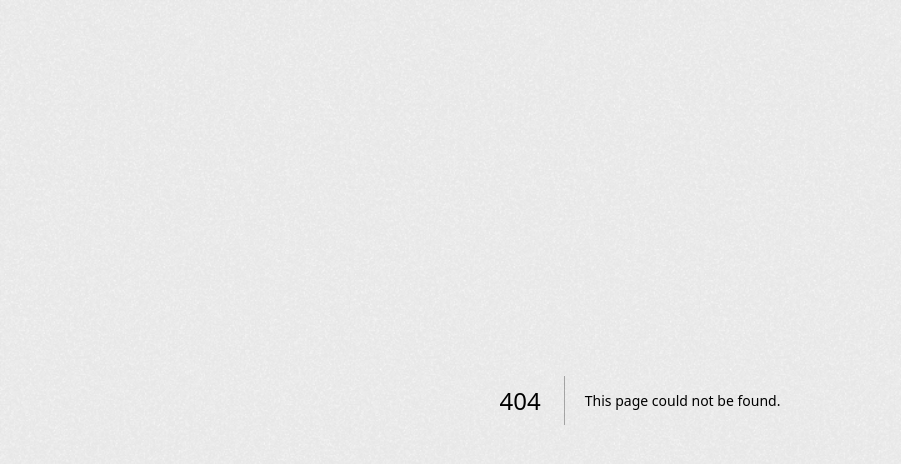
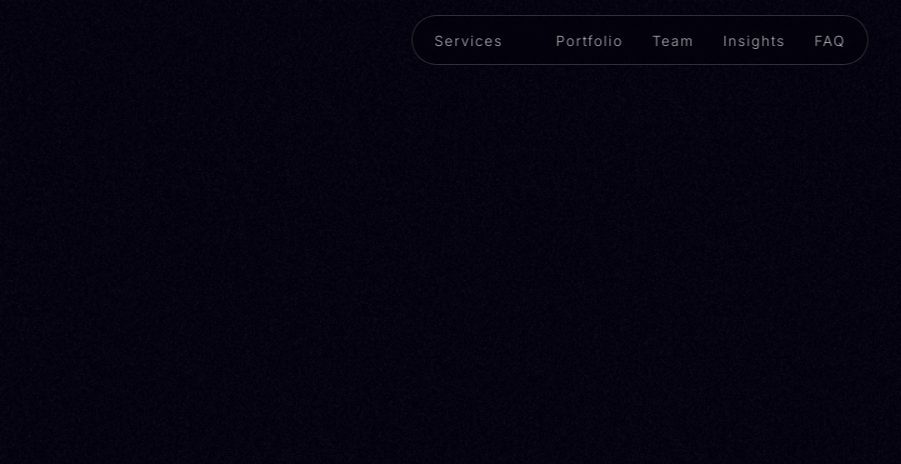
Before and after one commit to Alen-Gebles/horizon-website, a Next.js app: page /components/Background in a window 1280 px wide. Before the commit this address had no page. Shown: the top 464 px of the page, without its empty margins (0-901 px from the left). Built offline with nearby package versions, Linux system fonts and the light colour scheme.

Commit message:
added navbar

```diff
--- a/app/components/Background.jsx
+++ /dev/null
@@ -1,6 +0,0 @@
-import "../style/globals.css"
-import "../style/background.css"
-
-function Background(){}
-
-export default Background
--- /dev/null
+++ b/app/components/Background/page.jsx
@@ -0,0 +1,17 @@
+function Background(){
+  return(
+    <>
+    <div id="slider">
+      <div className="bolaMov1"></div>
+      <div className="bolaMov2"></div>
+      <div className="bolaMov3"></div>
+      <div className="bolaMov4"></div>
+      <div className="bolaMov5"></div>
+      <div className="bolaMov6"></div>
+      <div className="bolaMov7"></div>
+    </div>
+    </>
+  )
+}
+
+export default Background
--- a/app/components/Navbar/navbar.css
+++ b/app/components/Navbar/navbar.css
@@ -0,0 +1,42 @@
+.navigation{
+  display: flex;
+  align-items: center;
+  gap: 5px;
+  position: fixed;
+  top: 15px;
+  left: 50%;
+  transform: translateX(-50%);
+  width: auto;
+  height: 50px;
+  border-radius: 100vh;
+  padding-inline: 10px;
+  border: 1px solid rgba(174, 174, 174, 0.261);
+  background-color: rgba(0, 0, 0, 0.16);
+  backdrop-filter: blur(15px);
+  color: white;
+  z-index: 1000;
+}
+.navLink{
+  padding: 5px 12px;
+  border-radius: 100vh;
+  cursor: pointer;
+  transition: 200ms ease-in-out;
+  white-space: nowrap;
+  color: rgb(174, 174, 174);
+  font-weight: 300;
+  letter-spacing: 1.5px;
+  font-size: 14px;
+}
+.navLink:hover{
+  color: white;
+}
+.navHire{
+  background-color: rgb(255, 255, 255);
+  color: black;
+  font-weight: 600;
+}
+.navHire:hover{
+  background-color: rgb(255, 255, 255);
+  box-shadow: 0px 0px 5px white;
+  color: black;
+}
--- a/app/components/Navbar/page.jsx
+++ b/app/components/Navbar/page.jsx
@@ -1,5 +1,45 @@
+"use client"
 import "./navbar.css"
+import Link from "next/link"
+import React, { useEffect, useState } from 'react';
 
-function Navbar(){}
+function Navbar(){
+
+  const [scrolled, setScrolled] = useState(false);
+
+  useEffect(() => {
+    const handleScroll = () => {
+      if (window.scrollY > 50) {
+        setScrolled(true);
+      } else {
+        setScrolled(false);
+      }
+    };
+
+    window.addEventListener('scroll', handleScroll);
+
+    return () => {
+      window.removeEventListener('scroll', handleScroll);
+    };
+  }, []);
+
+  const hireUs = () => {
+    return(
+      <Link href="#" className={`navLink navHire ${scrolled ? 'block' : 'hidden'}`}>Hire Us</Link>
+    )
+  }
+  return(
+    <>
+    <nav className="navigation">
+      <Link href="#" className="navLink mr-6">Services</Link>
+      <Link href="#" className="navLink">Portfolio</Link>
+      <Link href="#" className="navLink">Team</Link>
+      <Link href="#" className="navLink">Insights</Link>
+      <Link href="#" className="navLink">FAQ</Link>
+      {hireUs()}
+    </nav>
+    </>
+  )
+}
 
 export default Navbar
--- a/app/layout.jsx
+++ b/app/layout.jsx
@@ -2,12 +2,12 @@ import { Inter } from "next/font/google";
 import "./style/globals.css";
 import "./style/fonts.css"
 import Navbar from "./components/Navbar/page";
-import Background from "./components/Background";
+import Background from "./components/Background/page";
 
 const inter = Inter({ subsets: ["latin"] });
 
 export const metadata = {
-  title: "Create Next App",
+  title: "Horizon",
   description: "Generated by create next app",
 };
 
--- a/app/style/globals.css
+++ b/app/style/globals.css
@@ -1,7 +1,7 @@
 @tailwind base;
 @tailwind components;
 @tailwind utilities;
-@import 'background.css';
+@import '../components/Background/background.css';
 
 body {
   width: 100vw;
--- a/jsconfig.json
+++ b/jsconfig.json
@@ -1,7 +1,10 @@
 {
   "compilerOptions": {
+    "baseUrl": ".",
     "paths": {
       "@/*": ["./*"]
     }
-  }
+  },
+  "include": ["**/*.js", "**/*.jsx", "next-env.d.ts"],
+  "exclude": ["node_modules"]
 }
```
Also changed, not shown: app/components/Background/background.css (renamed from app/style/background.css), public/horizon-logo.webp (added).
